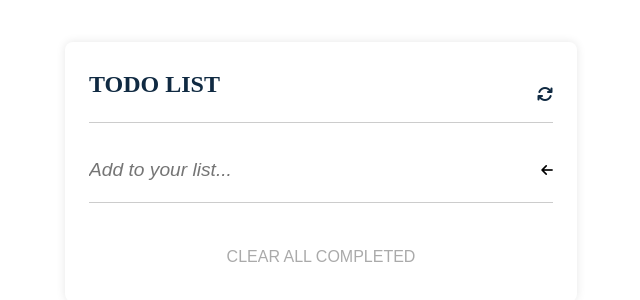
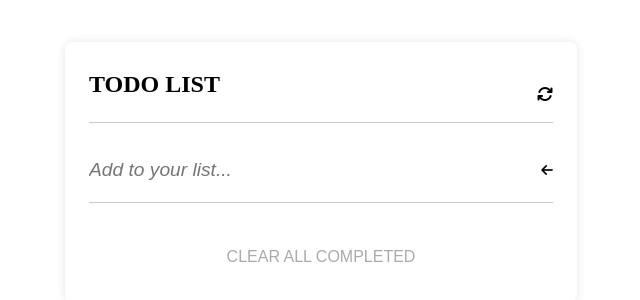
Before and after one commit to gjuliao/todo_webpack, a website built with webpack: page src/index.html in a window 1280 px wide. Shown: the part 270-570 px from the top of the page, 319-959 px from the left. Built offline with nearby package versions, Linux system fonts and the light colour scheme.

Commit message:
styling changes

```diff
--- a/src/style.css
+++ b/src/style.css
@@ -18,7 +18,7 @@ a {
 }
 
 body {
-  color: hsl(209, 61%, 16%);
+  color: black;
   line-height: 1.5;
   width: 100%;
   height: 100vh;
```
